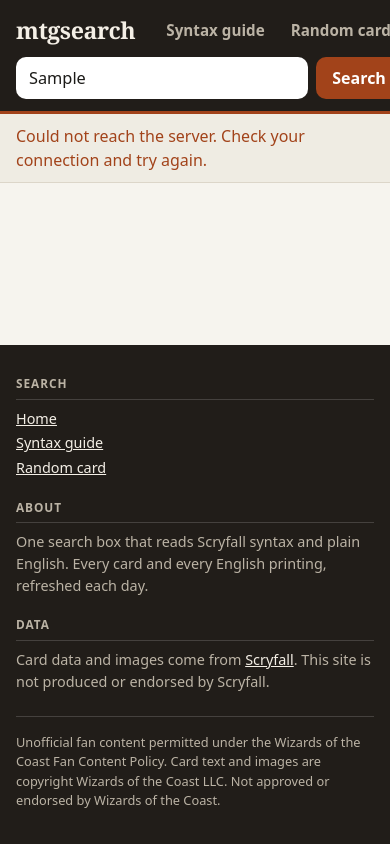
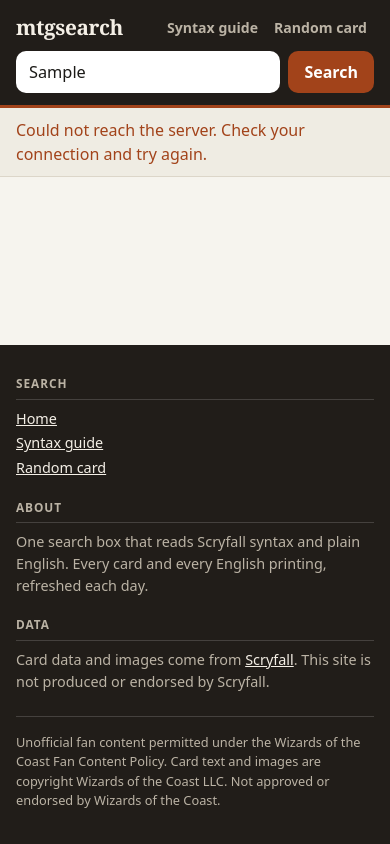
Before and after one commit to davidmyriel/mtgsearch, a website: page public/index.html in a window 390 px wide. Both pictures are taken after typing "Sample" into the empty fields and a click on the button "Search". Drawn offline with Linux system fonts and the light colour scheme; no server answers.

Commit message:
Header: never wider than the screen on a narrow phone
CI failed on the design commits: at phone width the header's name and
links overflowed the screen by 18 pixels with the runner's fonts, which
are wider than the ones the design was drawn with. Measured before the
fix it was 15 pixels at 360 wide with ordinary fonts and up to 111 with
wider ones.

On a narrow screen the links are now smaller and may wrap. The browser
test checks the home page, results, a card and the syntax guide at 320
pixels wide, so a later change cannot bring it back unnoticed.

Co-Authored-By: Claude Fable 5.2 <noreply@anthropic.com>
Claude-Session: https://claude.ai/code/session_01CXDGa8AN9z1KAtTKv6gK5i

```diff
--- a/public/app.css
+++ b/public/app.css
@@ -217,9 +217,14 @@ code {
 .searched .nav a { padding: 6px 10px; border-color: transparent; color: var(--band-muted); white-space: nowrap; }
 .searched .nav a:hover, .searched .nav a[aria-current] { color: var(--band-ink); text-decoration: underline; }
 
+/* Narrow: name and links on one line, the field under them. The links may wrap and never
+   push the page wider than the screen, whatever fonts the device has. */
 @media (max-width: 760px) {
-  .searched .masthead-inner { grid-template-columns: 1fr auto; }
+  .searched .masthead-inner { grid-template-columns: minmax(0, auto) minmax(0, 1fr); gap: 8px 10px; }
   .searched .search { grid-column: 1 / -1; grid-row: 2; }
+  .searched .wordmark { font-size: 1.3rem; }
+  .searched .nav { flex-wrap: wrap; justify-content: flex-end; gap: 0 2px; }
+  .searched .nav a { padding: 4px 6px; font-size: 0.88rem; }
 }
 
 /* --- what was found, and how to show it ------------------------------------------------ */
```
Also changed, not shown: e2e/smoke.cjs (+24 -0 lines).
